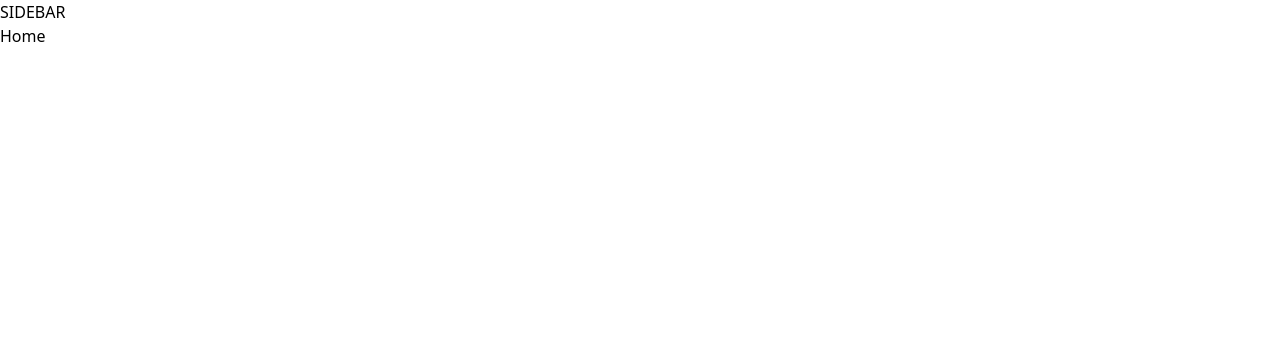
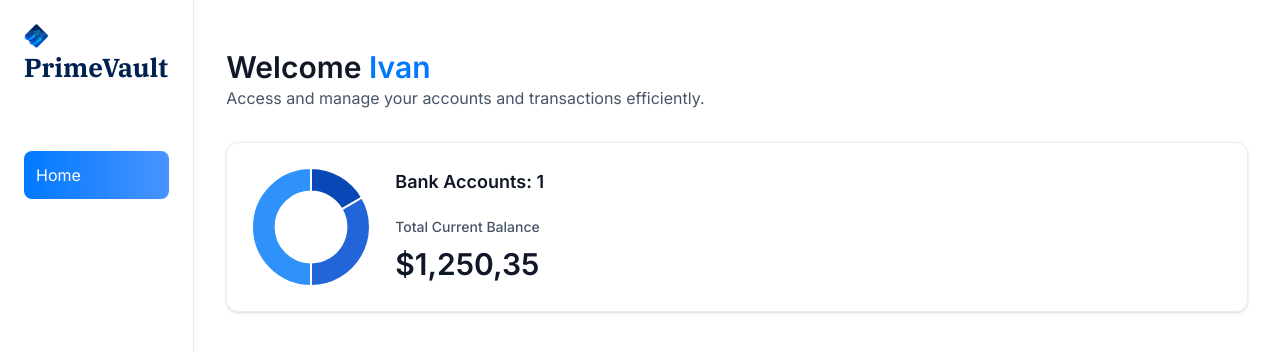
Before and after one commit to Ivan-6332/bank_app, a Next.js app: page / in a window 1280 px wide. Shown: the top 352 px of the page. Built offline with nearby package versions, Linux system fonts and the light colour scheme.

Commit message:
Home page

```diff
--- a/app/(root)/layout.tsx
+++ b/app/(root)/layout.tsx
@@ -1,11 +1,14 @@
+import Sidebar from "@/components/ui/Sidebar";
+
 export default function RootLayout({
   children,
 }: Readonly<{
   children: React.ReactNode;
 }>) {
+  const loggedIn = {firstName: 'Ivan', lastName: 'De Zoysa'}
   return (
-    <main>
-        SIDEBAR
+    <main className="flex h-screen w-full font-inter">
+        <Sidebar user={loggedIn} />
         {children}
     </main>
   );
--- a/app/(root)/page.tsx
+++ b/app/(root)/page.tsx
@@ -1,8 +1,29 @@
+import HeaderBox from '@/components/ui/HeaderBox'
+import TotalBalanceBox from '@/components/ui/TotalBalanceBox';
 import React from 'react'
 
 const Home = () => {
+  const loggedIn = { firstName: 'Ivan' };
+
   return (
-    <div>Home</div>
+    <section className="home">
+      <div className="home-content">
+        <header className="home-header">
+          <HeaderBox
+            type="greeting"
+            title="Welcome"
+            user={loggedIn?.firstName || 'Guest'}
+            subtext="Access and manage your accounts and transactions efficiently."
+          />
+
+          <TotalBalanceBox
+            accounts={[]}
+            totalBanks={1}
+            totalCurrentBalance={1250.35}
+          />
+        </header>
+      </div>
+    </section>
   )
 }
 
--- /dev/null
+++ b/components/ui/AnimatedCounter.tsx
@@ -0,0 +1,18 @@
+'use client'
+
+import CountUp from "react-countup"
+
+const AnimatedCounter = ({ amount }: { amount: number}) => {
+  return (
+    <div className="w-full">
+        <CountUp
+            duration={2.75}
+            decimals={2}
+            decimal=","
+            prefix="$"
+            end={amount} />
+    </div>
+  )
+}
+
+export default AnimatedCounter
--- /dev/null
+++ b/components/ui/DoughnutChart.tsx
@@ -0,0 +1,32 @@
+"use client"
+
+import { Chart as ChartJs, ArcElement, Tooltip, Legend } from "chart.js";
+import { Doughnut } from "react-chartjs-2";
+
+ChartJs.register(ArcElement, Tooltip, Legend);
+
+const DoughnutChart = ({ accounts }: DoughnutChartProps) => {
+    const data = {
+        datasets: [
+            {
+                label: 'Banks',
+                data:[1250, 2500, 3750],
+                backgroundColor: ['#0747b6', '#2265d8', '#2f91fa']
+            }
+        ],
+        labels: ['Bank 1', 'Bank 2', 'Bank 3']
+    }
+    return <Doughnut
+    data={data}
+    options={{
+        cutout: '60%',
+        plugins: {
+            legend: {
+                display: false
+            }
+        }
+    }}
+    />
+}
+
+export default DoughnutChart
--- /dev/null
+++ b/components/ui/HeaderBox.tsx
@@ -0,0 +1,16 @@
+const HeaderBox = ({type = "title", title, subtext, user }: HeaderBoxProps) => {
+  return (
+    <div className="Header-box">
+      <h1 className="header-box-title">
+        {title}
+        {type === 'greeting' && (
+            <span className="text-bankGradient">
+                &nbsp;{user}</span>
+        )}
+        </h1>
+        <p className="header-box-subtext">{subtext}</p>
+    </div>
+  )
+}
+
+export default HeaderBox
--- /dev/null
+++ b/components/ui/Sidebar.tsx
@@ -0,0 +1,42 @@
+'use client'
+
+import { sidebarLinks } from '@/constants'
+import { cn } from '@/lib/utils'
+import Image from 'next/image'
+import Link from 'next/link'
+import { usePathname } from 'next/navigation'
+
+const Sidebar = ({user}: SiderbarProps) => {
+    const pathname = usePathname();
+  return (
+    <section className="sidebar">
+        <nav className="flex flex-col gap-4">
+            <Link href="/" className="mb-12 cursor-pointer items-center gap-2">
+            <Image
+                src="/icons/logo.svg"
+                width={34}
+                height={34}
+                alt="PrimeVault Logo"
+                className="size-[24px] max-xl:size-14"
+            />
+            <h1 className="sidebar-logo">PrimeVault</h1>
+            </Link>
+
+            {sidebarLinks.map((item)=>{
+                const isActive = pathname === item.route || pathname.startsWith(`${item.route}`)
+
+
+                return(
+                    <Link href={item.route} key={item.label}
+                    className={cn('sidebar-link',{'bg-bank-gradient': isActive})}
+                    >
+                        {item.label}
+                    </Link>
+                )
+            })}
+        </nav>
+    </section>
+  )
+}
+
+export default Sidebar
--- /dev/null
+++ b/components/ui/TotalBalanceBox.tsx
@@ -0,0 +1,32 @@
+import AnimatedCounter from './AnimatedCounter'
+import DoughnutChart from './DoughnutChart'
+
+const TotalBalanceBox = ({
+    accounts =[], totalBanks, totalCurrentBalance
+}: TotlaBalanceBoxProps) => {
+  return (
+    <section className="total-balance">
+        <div className="total-balance-chart">
+            <DoughnutChart accounts={accounts} />
+        </div>
+
+        <div className="flex flex-col gap-6">
+            <h2 className="header-2">
+                Bank Accounts: {totalBanks}
+            </h2>
+            <div className="flex flex-col gap-2">
+                <p className="total-balance-label">
+                    Total Current Balance
+                </p>
+
+                <div className="total-balance-amount flex-center gap-2">
+                    <AnimatedCounter amount=
+                    {totalCurrentBalance} />
+                </div>
+            </div>
+        </div>
+    </section>
+  )
+}
+
+export default TotalBalanceBox
--- a/components/ui/button.tsx
+++ /dev/null
@@ -1,57 +0,0 @@
-import * as React from "react"
-import { Slot } from "@radix-ui/react-slot"
-import { cva, type VariantProps } from "class-variance-authority"
-
-import { cn } from "@/lib/utils"
-
-const buttonVariants = cva(
-  "inline-flex items-center justify-center gap-2 whitespace-nowrap rounded-md text-sm font-medium transition-colors focus-visible:outline-none focus-visible:ring-1 focus-visible:ring-ring disabled:pointer-events-none disabled:opacity-50 [&_svg]:pointer-events-none [&_svg]:size-4 [&_svg]:shrink-0",
-  {
-    variants: {
-      variant: {
-        default:
-          "bg-primary text-primary-foreground shadow hover:bg-primary/90",
-        destructive:
-          "bg-destructive text-destructive-foreground shadow-sm hover:bg-destructive/90",
-        outline:
-          "border border-input bg-background shadow-sm hover:bg-accent hover:text-accent-foreground",
-        secondary:
-          "bg-secondary text-secondary-foreground shadow-sm hover:bg-secondary/80",
-        ghost: "hover:bg-accent hover:text-accent-foreground",
-        link: "text-primary underline-offset-4 hover:underline",
-      },
-      size: {
-        default: "h-9 px-4 py-2",
-        sm: "h-8 rounded-md px-3 text-xs",
-        lg: "h-10 rounded-md px-8",
-        icon: "h-9 w-9",
-      },
-    },
-    defaultVariants: {
-      variant: "default",
-      size: "default",
-    },
-  }
-)
-
-export interface ButtonProps
-  extends React.ButtonHTMLAttributes<HTMLButtonElement>,
-    VariantProps<typeof buttonVariants> {
-  asChild?: boolean
-}
-
-const Button = React.forwardRef<HTMLButtonElement, ButtonProps>(
-  ({ className, variant, size, asChild = false, ...props }, ref) => {
-    const Comp = asChild ? Slot : "button"
-    return (
-      <Comp
-        className={cn(buttonVariants({ variant, size, className }))}
-        ref={ref}
-        {...props}
-      />
-    )
-  }
-)
-Button.displayName = "Button"
-
-export { Button, buttonVariants }
--- a/package.json
+++ b/package.json
@@ -10,11 +10,15 @@
   },
   "dependencies": {
     "@radix-ui/react-slot": "^1.1.1",
+    "chart.js": "^4.4.7",
     "class-variance-authority": "^0.7.1",
     "clsx": "^2.1.1",
     "lucide-react": "^0.474.0",
     "next": "15.1.6",
+    "query-string": "^9.1.1",
     "react": "^19.0.0",
+    "react-chartjs-2": "^5.3.0",
+    "react-countup": "^6.5.3",
     "react-dom": "^19.0.0",
     "tailwind-merge": "^2.6.0",
     "tailwindcss-animate": "^1.0.7"
```
Also changed, not shown: 1 other file (tests, documents, lock files or other folders).
